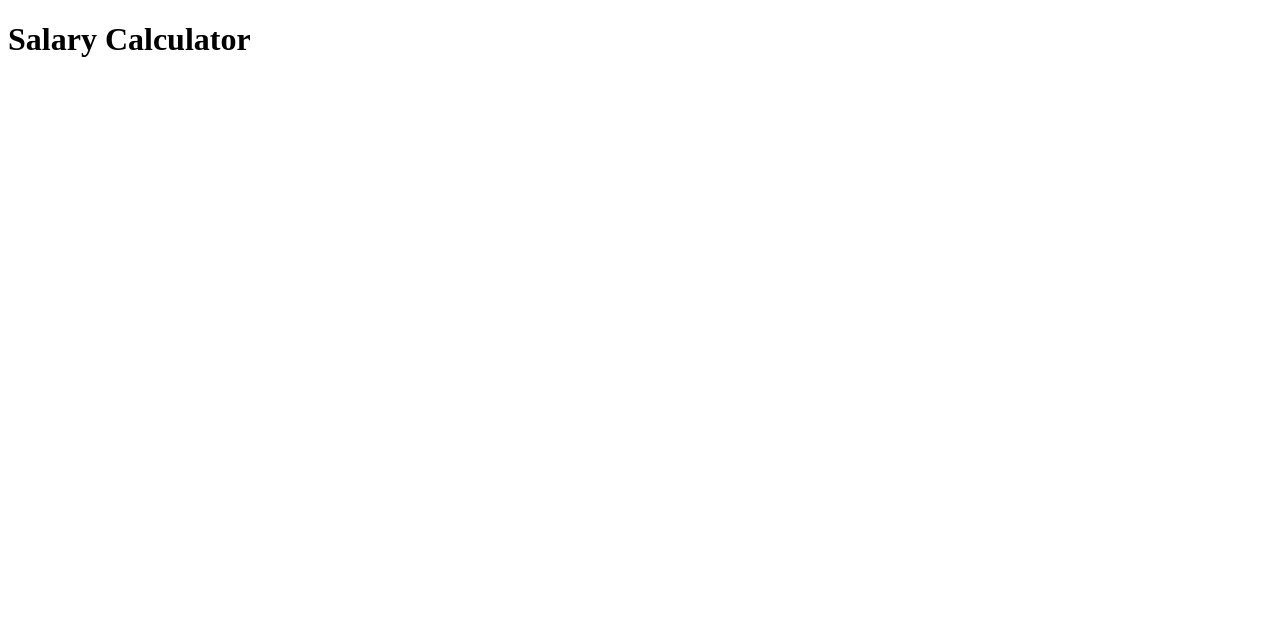
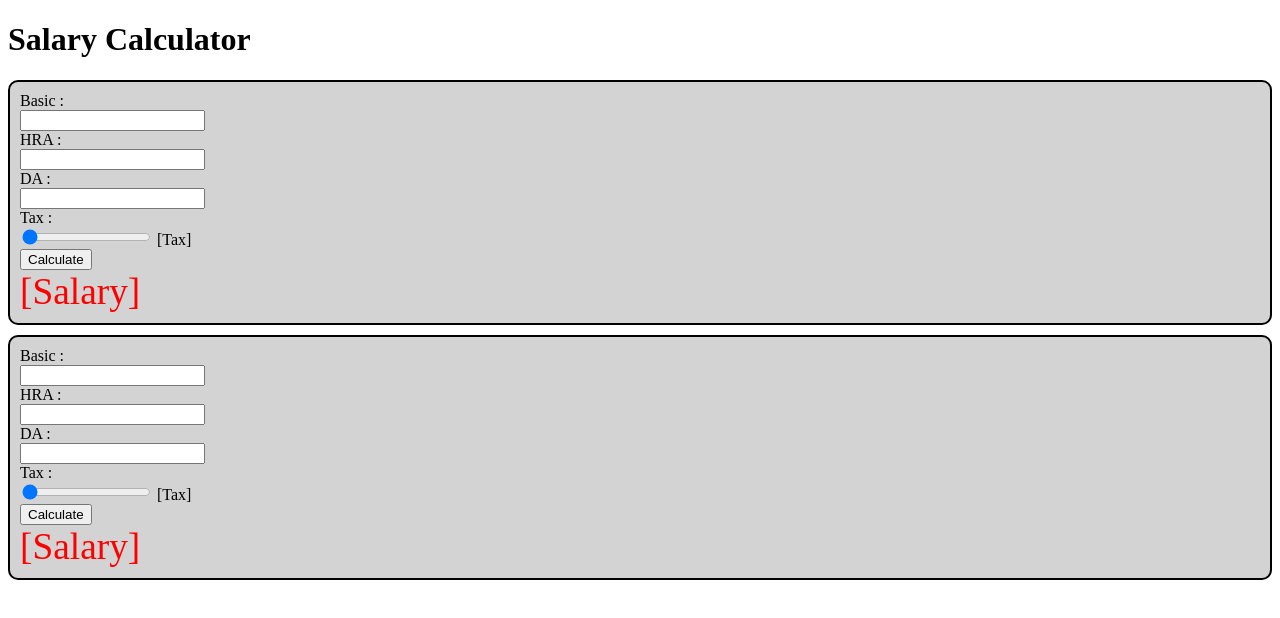
Before and after one commit to prabhuaug15/TestRepo, a plain HTML site: page Day-01/01-ModelView/index.html in a window 1280 px wide. Drawn offline with Linux system fonts and the light colour scheme.

Commit message:
Init logic

```diff
--- a/Day-01/01-ModelView/index.html
+++ b/Day-01/01-ModelView/index.html
@@ -110,6 +110,19 @@
 
         }
 
+        $(function(){
+            window.calculator = new SalaryCalculator();
+
+            var view1 = new SalaryCalculatorView(calculator);
+            view1.initialize();
+            view1.render();
+            view1.$root.appendTo(document.body);
+
+            var view2 = new SalaryCalculatorView(calculator);
+            view2.initialize();
+            view2.render();
+            view2.$root.appendTo(document.body);
+        })
 	</script>
 	<script type="text/template" id="calculatorTemplate">
       <div class="content" >
```
